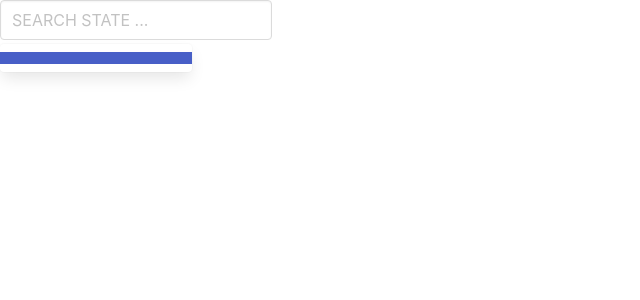
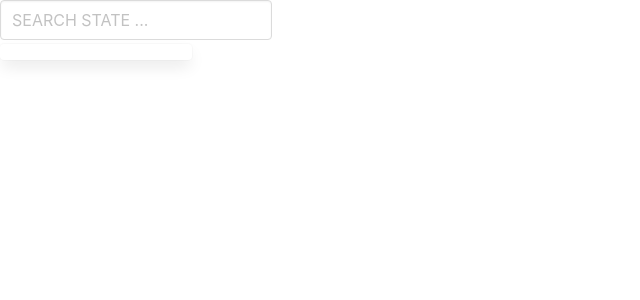
Before and after one commit to RWojcikowski/Search-state-USA, a React (Vite) app: page / in a window 1280 px wide. Shown: the top 300 px of the page, without its empty margins (0-640 px from the left). Built offline with nearby package versions, Linux system fonts and the light colour scheme.

Commit message:
render list

```diff
--- a/package.json
+++ b/package.json
@@ -13,6 +13,7 @@
   "dependencies": {
     "@parcel/transformer-js": "^2.6.0",
     "bulma": "^0.9.4",
+    "classnames": "^2.3.1",
     "fuse.js": "^6.6.2",
     "parcel": "^2.6.0",
     "react": "^18.1.0",
--- a/src/components/App.js
+++ b/src/components/App.js
@@ -1,7 +1,8 @@
 import React from 'react';
 import { useState, useEffect } from 'react' ;
 import Fuse from 'fuse.js';
-import states  from '../states.json'
+import states  from '../states.json';
+import classnames from 'classnames';
 
 
 const options = {
@@ -15,7 +16,8 @@ const options = {
 
 const App = () => {
 const[query, setQuery] = useState('');
-const[resultList, setResultList] = useState('[]');
+const[resultList, setResultList] = useState([]);
+const[selected, setSelected] = useState(0);
 
 console.log({ resultList });
 
@@ -42,10 +44,22 @@ useEffect(() => {
         id="dropdown-menu"
         role="menu">
         <div className="dropdown-content">
-        <a
-        className="dropdown-item is-active">
-      </a>
-
+            {resultList.map((
+            { item: {state, code} },
+            index,
+            )=> {
+                return(
+                    <a
+                    key = {code}
+                    className={classnames("dropdown-item", {
+                        'is-active': selected === index
+                    })}
+                    onMouseEnter={() => setSelected(index)}
+                    >
+                 {state}
+                  </a>
+                );
+            })}
         </div>
     </div>
 </div>
```
Also changed, not shown: 3 other files (tests, documents, lock files or other folders).
